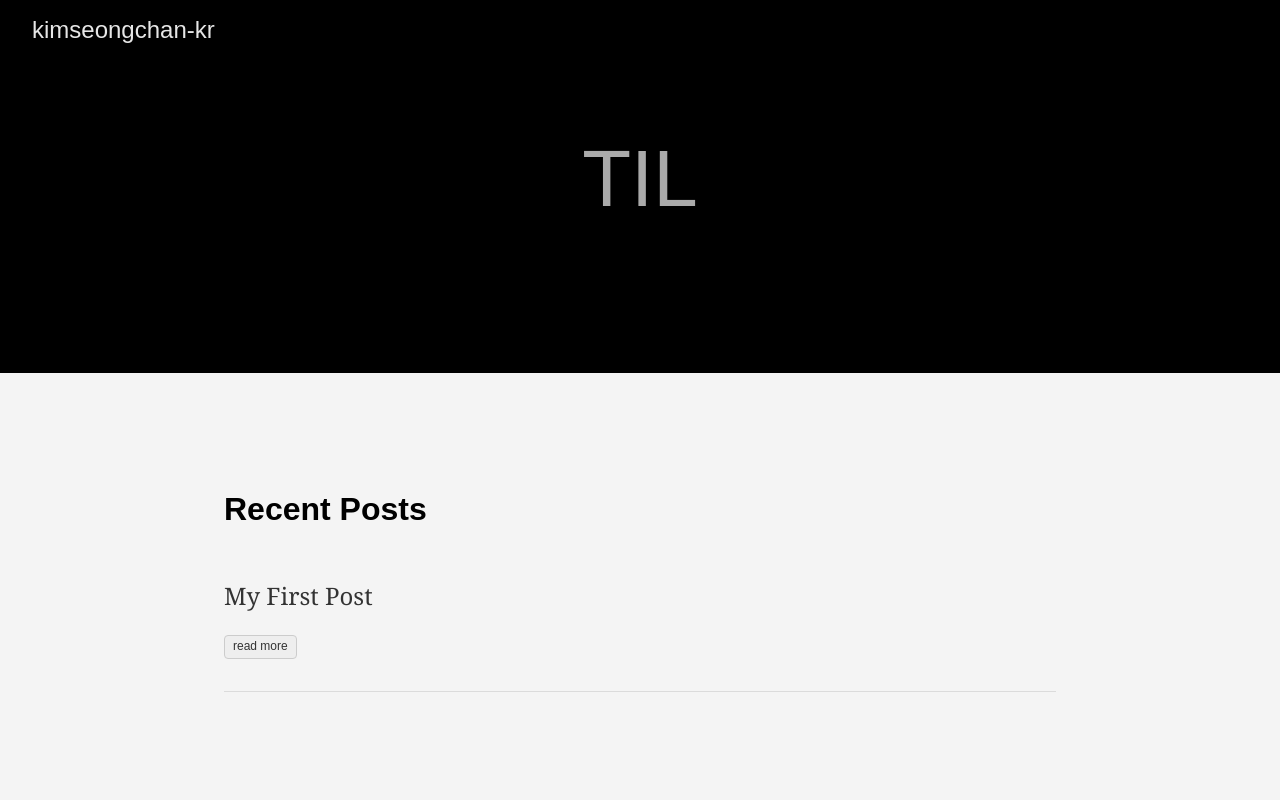
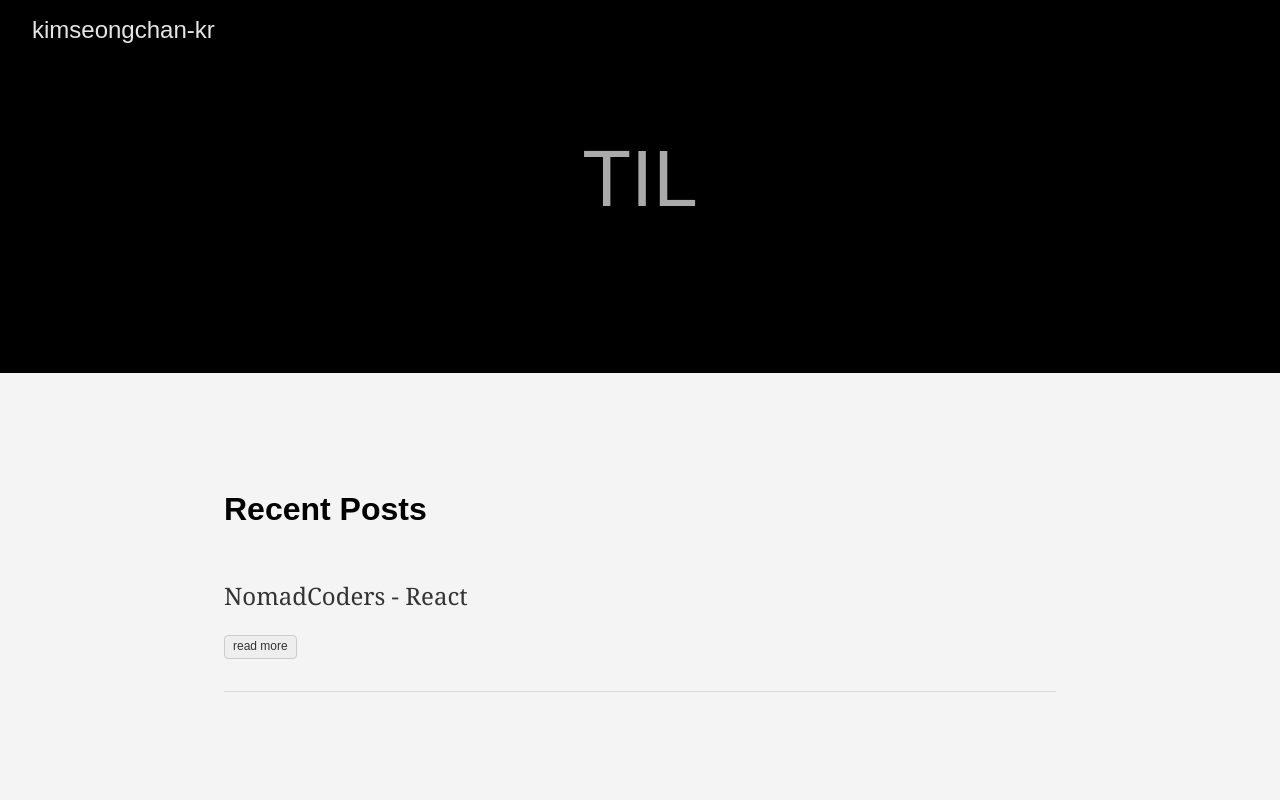
Before and after one commit to kimseongchan-kr/kimseongchan-kr.github.io, a plain HTML site: page index.html in a window 1280 px wide. Shown: the top 800 px of the page. Drawn offline with Linux system fonts and the light colour scheme.

Commit message:
타이틀 이름 수정

```diff
--- a/index.html
+++ b/index.html
@@ -87,7 +87,7 @@
                         href="/posts/my-first-post/"
                         class="color-inherit dim link"
                       >
-                        My First Post
+                        NomadCoders - React
                       </a>
                     </h1>
                     <div
```
